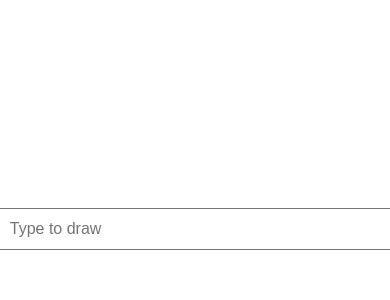
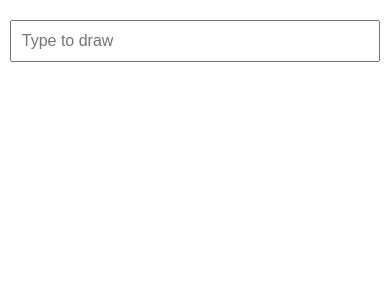
Before and after one commit to davey561/continuous-notation, a React (Create React App) app: page / in a window 390 px wide. Shown: the top 300 px of the page. Built offline with nearby package versions, Linux system fonts and the light colour scheme.

Commit message:
better mobile styling

```diff
--- a/src/App.css
+++ b/src/App.css
@@ -1,6 +1,7 @@
-/* .strokey-app-container{
-    display: flex;
+.strokey-app-container{
+    width: 100vw;
+    /* display: flex;
     flex-direction: column;
     justify-content: flex-start;
-    align-items: stretch;
-} */
+    align-items: stretch; */
+}
--- a/src/Strokey.tsx
+++ b/src/Strokey.tsx
@@ -135,6 +135,7 @@ const Strokey: React.FC<StrokeyProps> = ({ text, onDelete, timestamp }) => {
         justifyContent: "center",
         alignItems: "center",
         flex: 1,
+        boxSizing: "border-box", // Ensure padding/margin are included
       }}
       key={text}
       onClick={() => handleShare()}
@@ -145,9 +146,14 @@ const Strokey: React.FC<StrokeyProps> = ({ text, onDelete, timestamp }) => {
         className="strokey-text-container"
         style={{
           width: `${canvasSize}px`,
+          maxWidth: "100%", // Prevent overflow on smaller screens
+          overflowY: "auto",
+          boxSizing: "border-box", // Ensure consistent width calculations
+          textAlign: "center", // Center text content
+          padding: "10px", // Add padding for better readability
         }}
       >
-        <div className="strokey-text"> {text}</div>
+        <div className="strokey-text">{text}</div>
       </div>
       <canvas
         key={text}
--- a/src/StrokeyMaker.tsx
+++ b/src/StrokeyMaker.tsx
@@ -127,7 +127,9 @@ const StrokeyMaker = ({
         display: "flex",
         flexDirection: "column",
         alignItems: "center",
-        justifyContent: "center",
+        justifyContent: "start", // Ensures proper alignment from the top
+        paddingTop: "10px", // Add spacing from the top
+        boxSizing: "border-box", // Ensures consistent width handling
       }}
     >
       <input
@@ -138,13 +140,22 @@ const StrokeyMaker = ({
         placeholder="Type to draw"
         style={{
           width: "95%",
-          maxWidth: "100vw",
           padding: "10px",
-          marginTop: "1%",
+          marginTop: "10px", // Add some spacing from the top
           fontSize: "16px",
+          boxSizing: "border-box", // Includes padding in width calculation
         }}
       />
-      <canvas ref={canvasRef} style={{ display: "block", margin: "0 auto" }} />
+      <canvas
+        ref={canvasRef}
+        style={{
+          display: "block",
+          width: "100%",
+          maxWidth: "95%", // Match input width
+          height: "auto", // Allow responsive scaling
+          margin: "10px 0", // Add vertical spacing
+        }}
+      />
     </div>
   )
 }
```
